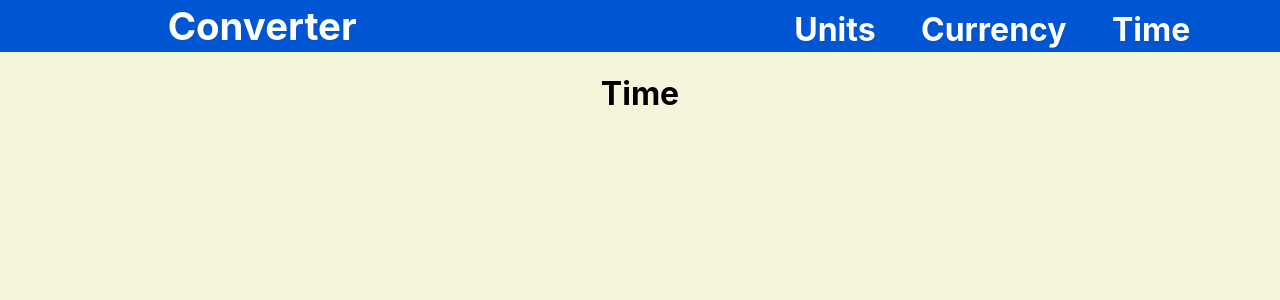
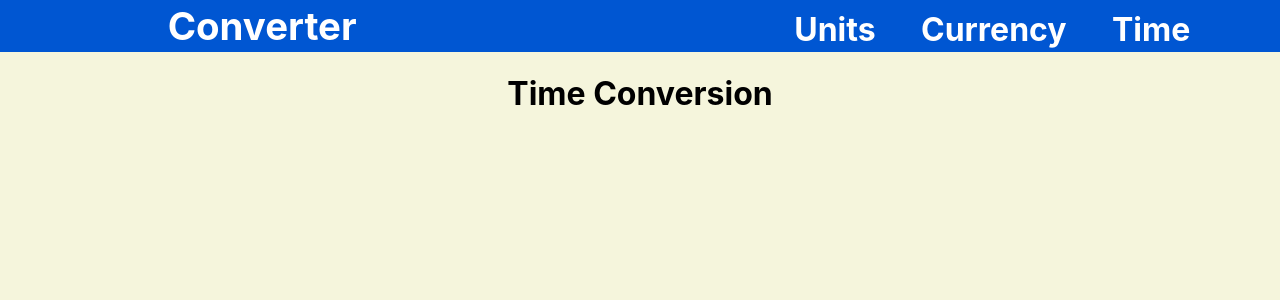
Before and after one commit to haytham918/converter-react, a React (Create React App) app: page /time in a window 1280 px wide. Shown: the top 300 px of the page. Built offline with nearby package versions, Linux system fonts and the light colour scheme.

Commit message:
Adding Time Title

```diff
--- a/src/pages/Time.css
+++ b/src/pages/Time.css
@@ -0,0 +1,3 @@
+.header{
+  text-align: center;
+}
--- a/src/pages/Time.js
+++ b/src/pages/Time.js
@@ -1,8 +1,10 @@
-
+import './Time.css'
 
 const Time = () => {
   return(
-    <h1>Time</h1>
+    <>
+    <h1 className='header'>Time Conversion</h1>
+    </>
   )
 }
 
```
